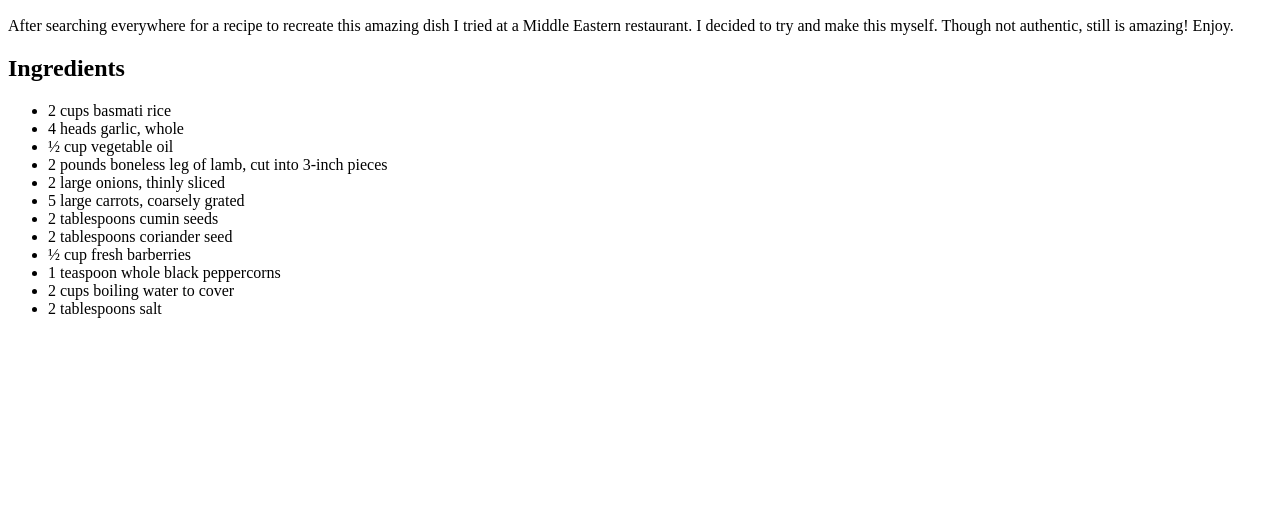
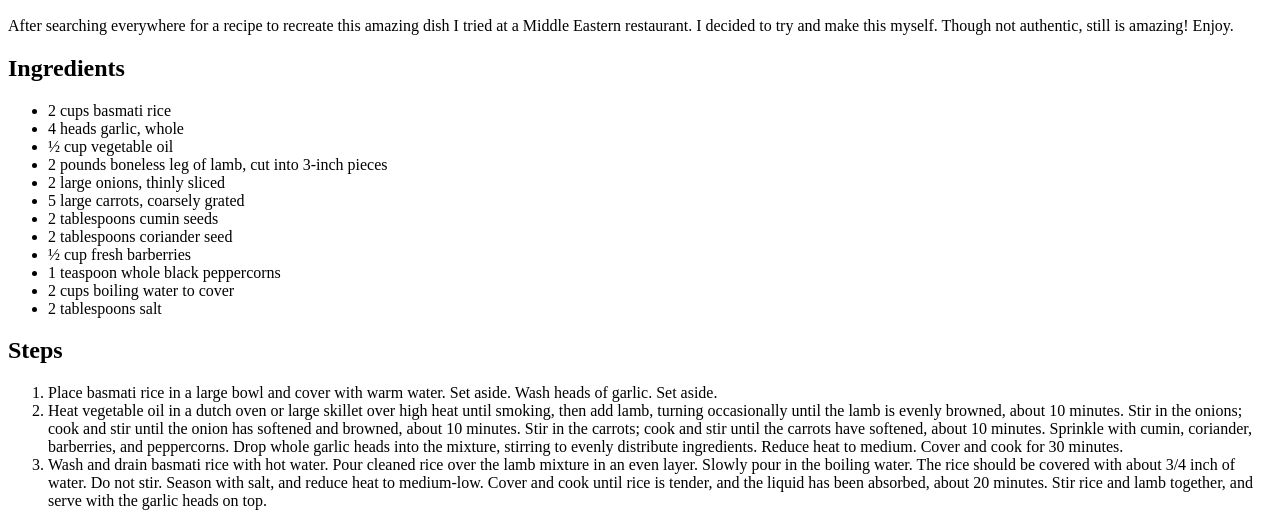
Before and after one commit to muhibprogg/odin-recipes, a plain HTML site: page recipes/plov.html in a window 1280 px wide. Shown: the part 434-960 px from the top of the page. Before the commit the page ends 800 px from the top, so only its background shows below. Drawn offline with Linux system fonts and the light colour scheme.

Commit message:
Add steps

```diff
--- a/recipes/plov.html
+++ b/recipes/plov.html
@@ -1,15 +1,20 @@
 <!DOCTYPE html>
 <html lang="en">
   <head>
-    <meta charset="UTF-8">
-    <meta name="viewport" content="width=device-width, initial-scale=1.0">
+    <meta charset="UTF-8" />
+    <meta name="viewport" content="width=device-width, initial-scale=1.0" />
     <title>Uzbek Plov Recipe</title>
   </head>
   <body>
     <h1>Uzbek Plove Recipe</h1>
-    <img src="https://www.allrecipes.com/thmb/udy3NS0QDsmlA5ZMzsLtINEYY_k=/750x0/filters:no_upscale():max_bytes(150000):strip_icc():format(webp)/4580553-2998dabe4f724ab79011677bad29a5c7.jpg" alt="">
+    <img
+      src="https://www.allrecipes.com/thmb/udy3NS0QDsmlA5ZMzsLtINEYY_k=/750x0/filters:no_upscale():max_bytes(150000):strip_icc():format(webp)/4580553-2998dabe4f724ab79011677bad29a5c7.jpg"
+      alt=""
+    />
     <h2>Description</h2>
-    After searching everywhere for a recipe to recreate this amazing dish I tried at a Middle Eastern restaurant. I decided to try and make this myself. Though not authentic, still is amazing! Enjoy.
+    After searching everywhere for a recipe to recreate this amazing dish I
+    tried at a Middle Eastern restaurant. I decided to try and make this myself.
+    Though not authentic, still is amazing! Enjoy.
     <h2>Ingredients</h2>
     <ul>
       <li>2 cups basmati rice</li>
@@ -25,5 +30,32 @@
       <li>2 cups boiling water to cover</li>
       <li>2 tablespoons salt</li>
     </ul>
+    <h2>Steps</h2>
+    <ol>
+      <li>
+        Place basmati rice in a large bowl and cover with warm water. Set aside.
+        Wash heads of garlic. Set aside.
+      </li>
+
+      <li>
+        Heat vegetable oil in a dutch oven or large skillet over high heat until
+        smoking, then add lamb, turning occasionally until the lamb is evenly
+        browned, about 10 minutes. Stir in the onions; cook and stir until the
+        onion has softened and browned, about 10 minutes. Stir in the carrots;
+        cook and stir until the carrots have softened, about 10 minutes.
+        Sprinkle with cumin, coriander, barberries, and peppercorns. Drop whole
+        garlic heads into the mixture, stirring to evenly distribute
+        ingredients. Reduce heat to medium. Cover and cook for 30 minutes.
+      </li>
+
+      <li>
+        Wash and drain basmati rice with hot water. Pour cleaned rice over the
+        lamb mixture in an even layer. Slowly pour in the boiling water. The
+        rice should be covered with about 3/4 inch of water. Do not stir. Season
+        with salt, and reduce heat to medium-low. Cover and cook until rice is
+        tender, and the liquid has been absorbed, about 20 minutes. Stir rice
+        and lamb together, and serve with the garlic heads on top.
+      </li>
+    </ol>
   </body>
 </html>
```
Lines whose indentation alone changed are shown as unchanged.
